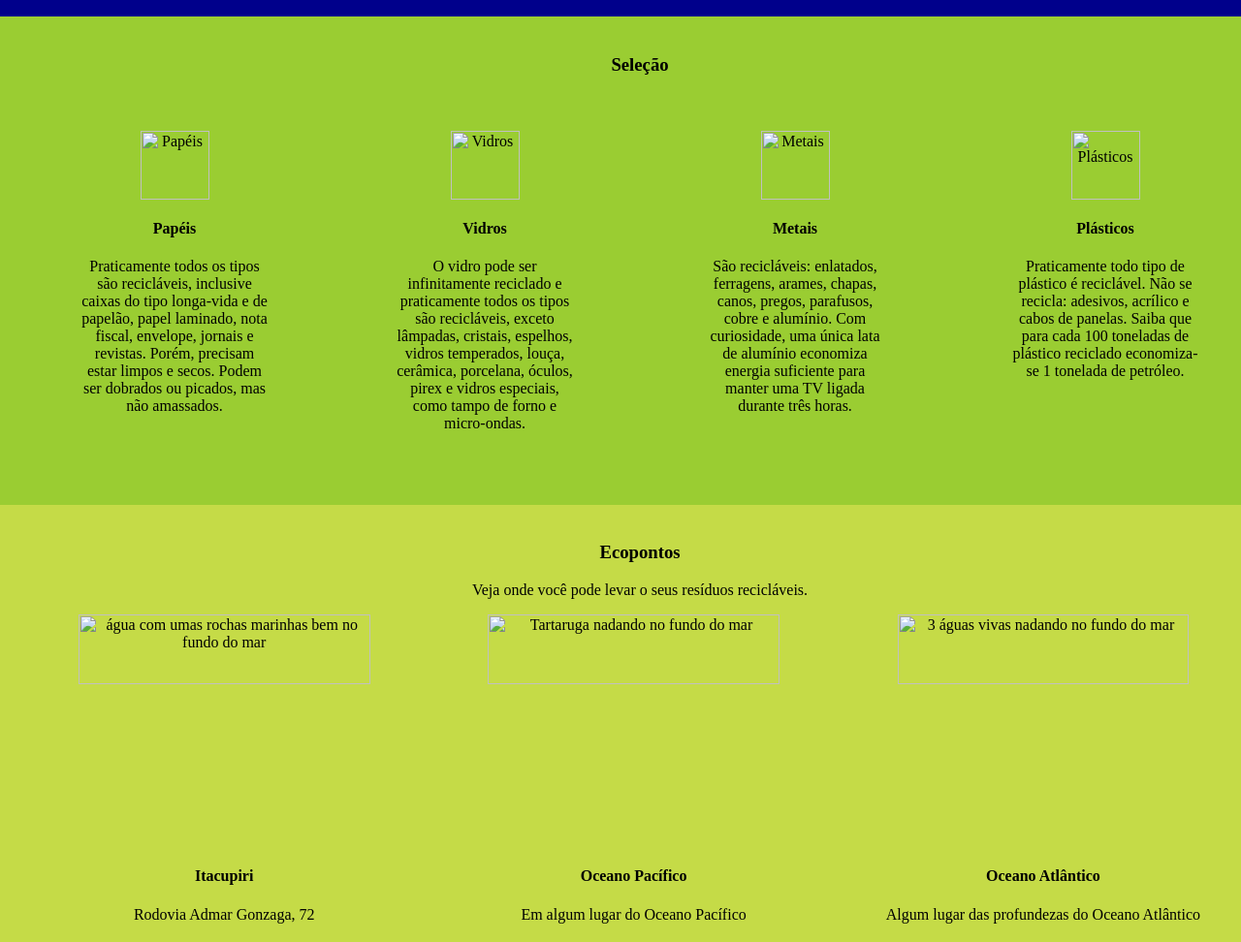
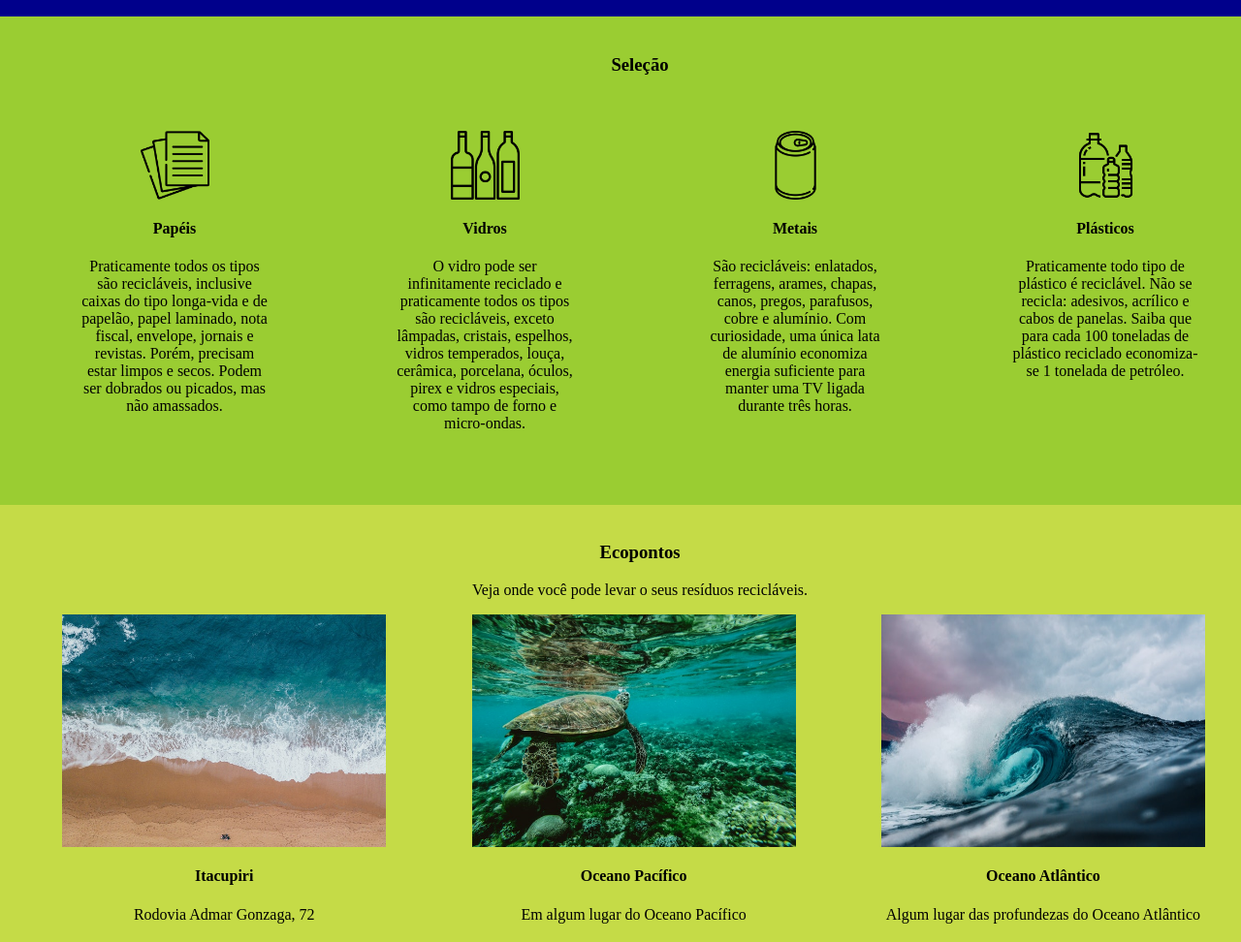
Before and after one commit to Kaue123123/kaue123123.github.io, a plain HTML site: page index.html in a window 1280 px wide. Shown: the part 1400-2372 px from the top of the page at 97% size. Drawn offline with Linux system fonts and the light colour scheme; files whose address does not match are found by name.

Commit message:
Update index.html

```diff
--- a/index.html
+++ b/index.html
@@ -8,7 +8,7 @@
     <body>
        <hearder id="cabecario">
             <div id="logodiv">
-             <img id="logo" src="img/logo.png" alt="logo nossos mares"/>
+             <img id="logo" src="logo.png" alt="logo nossos mares"/>
             </div>
             <ul id="menu">
                 <li><a href="#Projeto"> Projeto </a></li>
@@ -50,26 +50,26 @@
         <h3 class="centralizado">Seleção</h3>
 
         <div class="coluna quatro centralizado">
-            <img class="icone" src="img/city.png" alt="Papéis" />
+            <img class="icone" src="city.png" alt="Papéis" />
             <h4 >Papéis</h4>
             <p>Praticamente todos os tipos são recicláveis, inclusive caixas do tipo longa-vida e de papelão, papel laminado, nota fiscal, envelope, jornais e revistas. Porém, precisam estar limpos e secos. Podem ser dobrados ou picados, mas não amassados.</p>
         </div>
 
 
         <div class="coluna quatro centralizado">
-            <img class= "icone" src="img/wellness.png" alt="Vidros" />
+            <img class= "icone" src="wellness.png" alt="Vidros" />
             <h4>Vidros</h4>
             <p>O vidro pode ser infinitamente reciclado e praticamente todos os tipos são recicláveis, exceto lâmpadas, cristais, espelhos, vidros temperados, louça, cerâmica, porcelana, óculos, pirex e vidros especiais, como tampo de forno e micro-ondas.</p>
         </div>
 
         <div class="coluna quatro centralizado">
-            <img class= "icone" src="img/work.png" alt="Metais" />
+            <img class= "icone" src="work.png" alt="Metais" />
             <h4>Metais</h4>
             <p>São recicláveis: enlatados, ferragens, arames, chapas, canos, pregos, parafusos, cobre e alumínio. Com curiosidade, uma única lata de alumínio economiza energia suficiente para manter uma TV ligada durante três horas. </p>
         </div>
 
         <div class="coluna quatro centralizado">
-            <img class= "icone" src="img/money.png" alt="Plásticos" />
+            <img class= "icone" src="money.png" alt="Plásticos" />
             <h4>Plásticos</h4>
             <p>Praticamente todo tipo de plástico é reciclável. Não se recicla: adesivos, acrílico e cabos de panelas. Saiba que para cada 100 toneladas de plástico reciclado economiza-se 1 tonelada de petróleo.</p>
         </div>
@@ -83,19 +83,19 @@
         <p class="centralizado">Veja onde você pode levar o seus resíduos recicláveis. </p>
 
         <div class="coluna tres centralizado">
-            <img class="imgeco" src="img/img3.jpg" alt="água com umas rochas marinhas bem no fundo do mar">
+            <img class="imgeco" src="img3.jpg" alt="água com umas rochas marinhas bem no fundo do mar">
             <h4>Itacupiri</h4>
             <p>Rodovia Admar Gonzaga, 72</p>
         </div>
 
         <div  class="coluna tres centralizado">
-            <img class="imgeco" src="img/img2.jpg" alt="Tartaruga nadando no fundo do mar">
+            <img class="imgeco" src="img2.jpg" alt="Tartaruga nadando no fundo do mar">
             <h4>Oceano Pacífico</h4>
             <p>Em algum lugar do Oceano Pacífico</p>
         </div>
 
         <div  class="coluna tres centralizado">
-            <img class="imgeco" src="img/img1.jpg" alt="3 águas vivas nadando no fundo do mar">
+            <img class="imgeco" src="img1.jpg" alt="3 águas vivas nadando no fundo do mar">
             <h4>Oceano Atlântico</h4>
             <p>Algum lugar das profundezas do Oceano Atlântico</p>
         </div>
@@ -114,7 +114,7 @@
         </div>
 
         <div class="coluna dois">
-            <img width="100%" src="img/eu.jpg" alt="Imagem de uma mulher digitando no notebook." />
+            <img width="100%" src="eu.jpg" alt="Imagem de uma mulher digitando no notebook." />
         </div>
 
         </section>
```
